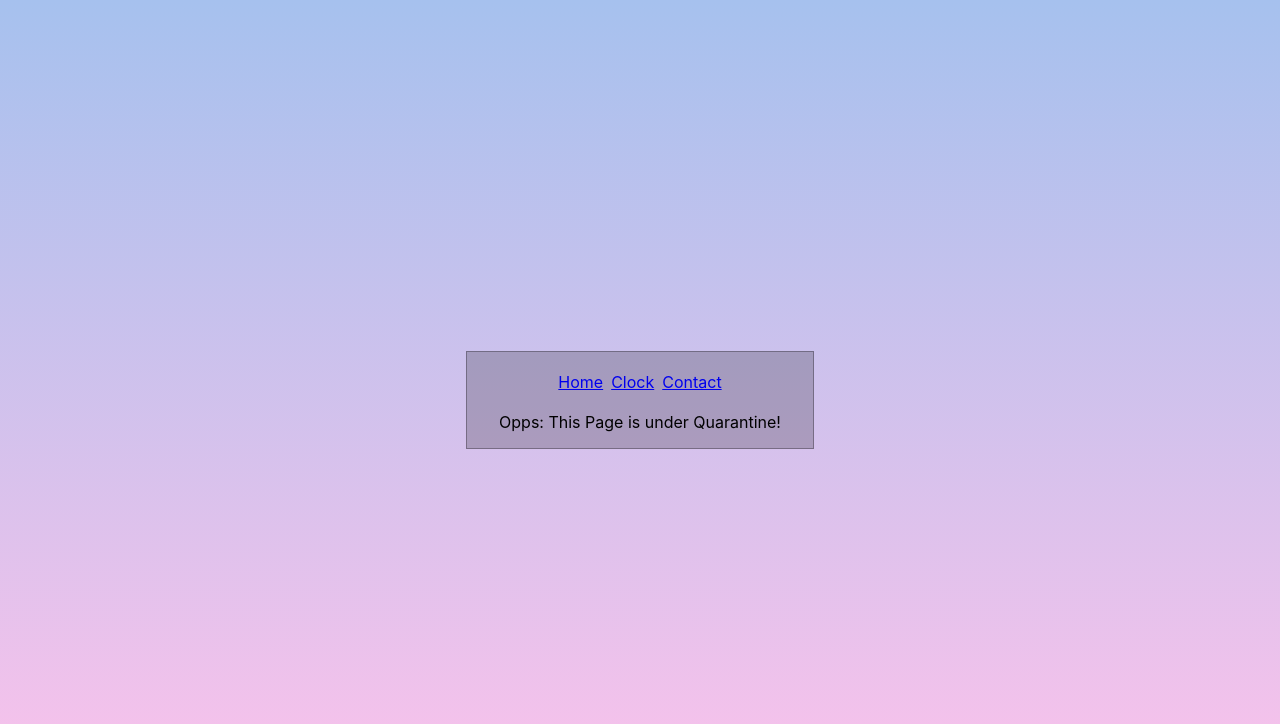
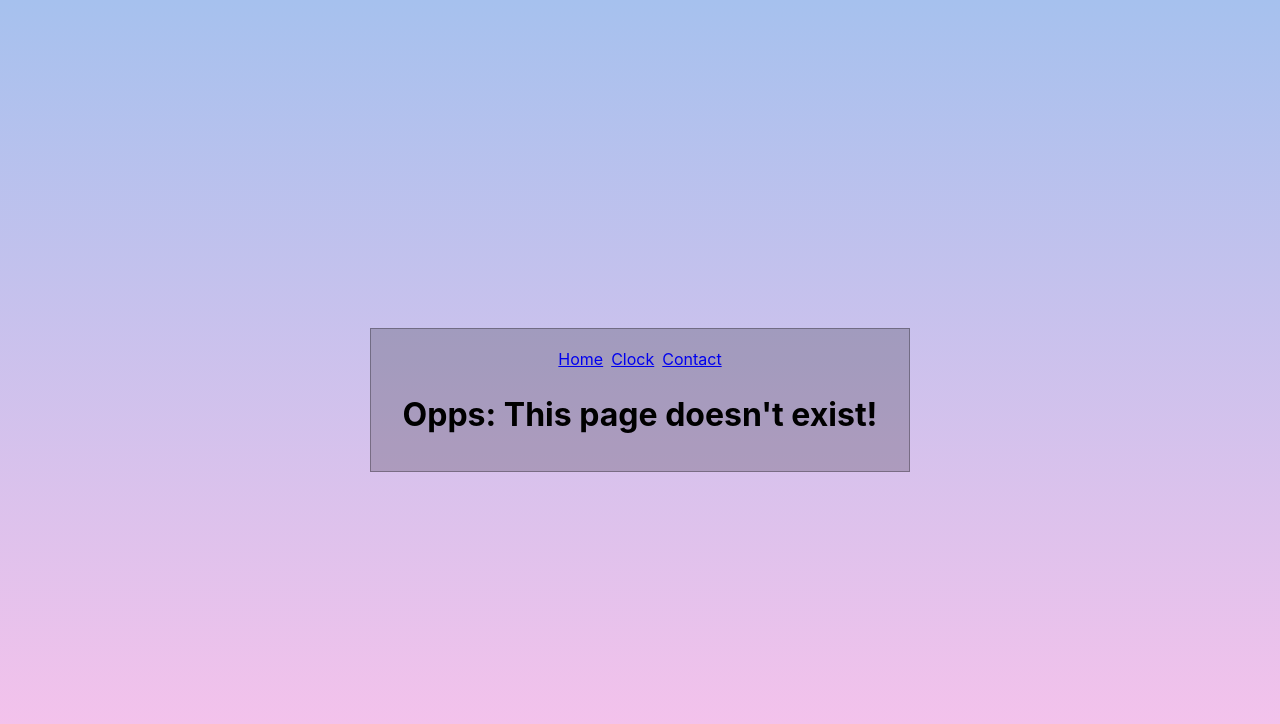
Before and after one commit to kshereejxn/demo-react-app, a React (Create React App) app: page /404 in a window 1280 px wide. Shown: the top 724 px of the page. Built offline with nearby package versions, Linux system fonts and the light colour scheme.

Commit message:
finished

```diff
--- a/src/componets/not-found/NotFound.js
+++ b/src/componets/not-found/NotFound.js
@@ -10,7 +10,8 @@ class NotFound extends Component {
     render(){
         return(
             <div className="NotFound">
-                Opps: This Page is under Quarantine!
+                <h1>Opps: This page doesn't exist!
+                </h1>
             </div>
         )
     }
```
Also changed, not shown: src/componets/assets/quarantine.gif (deleted).
